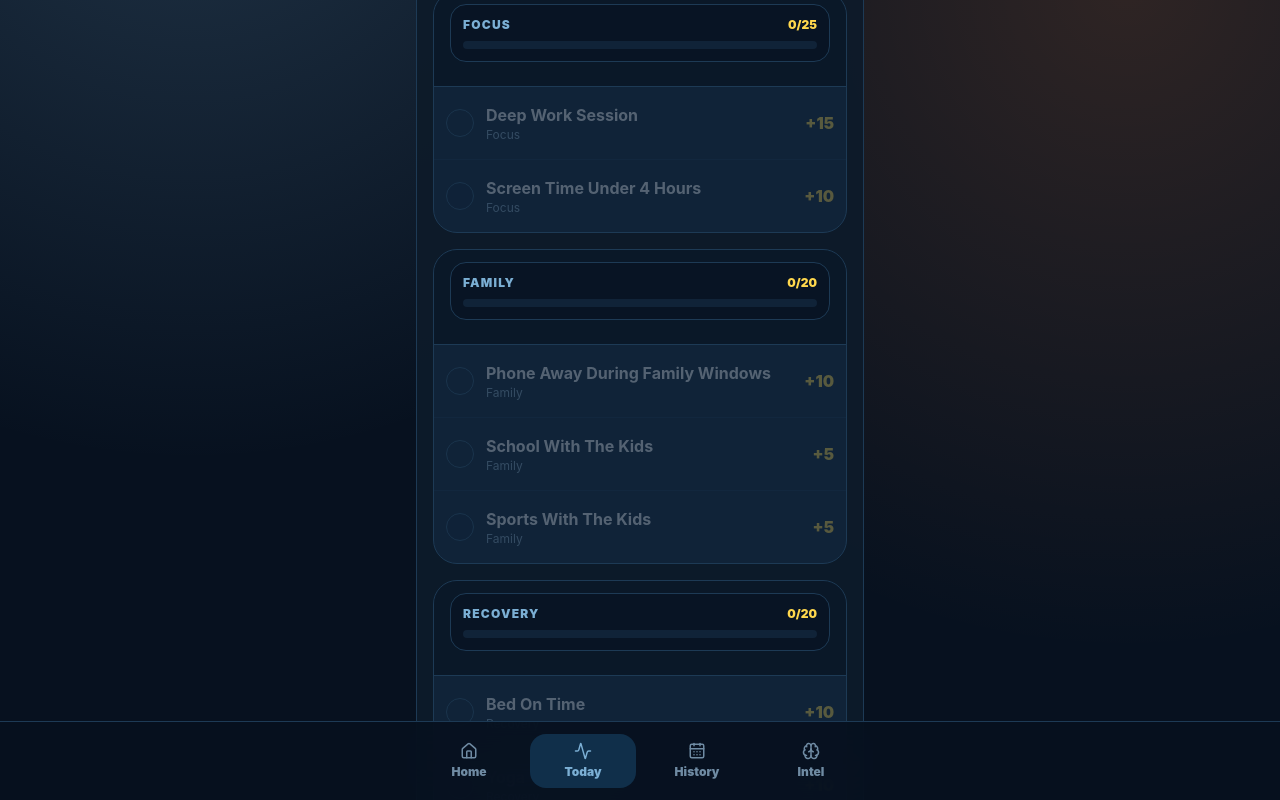
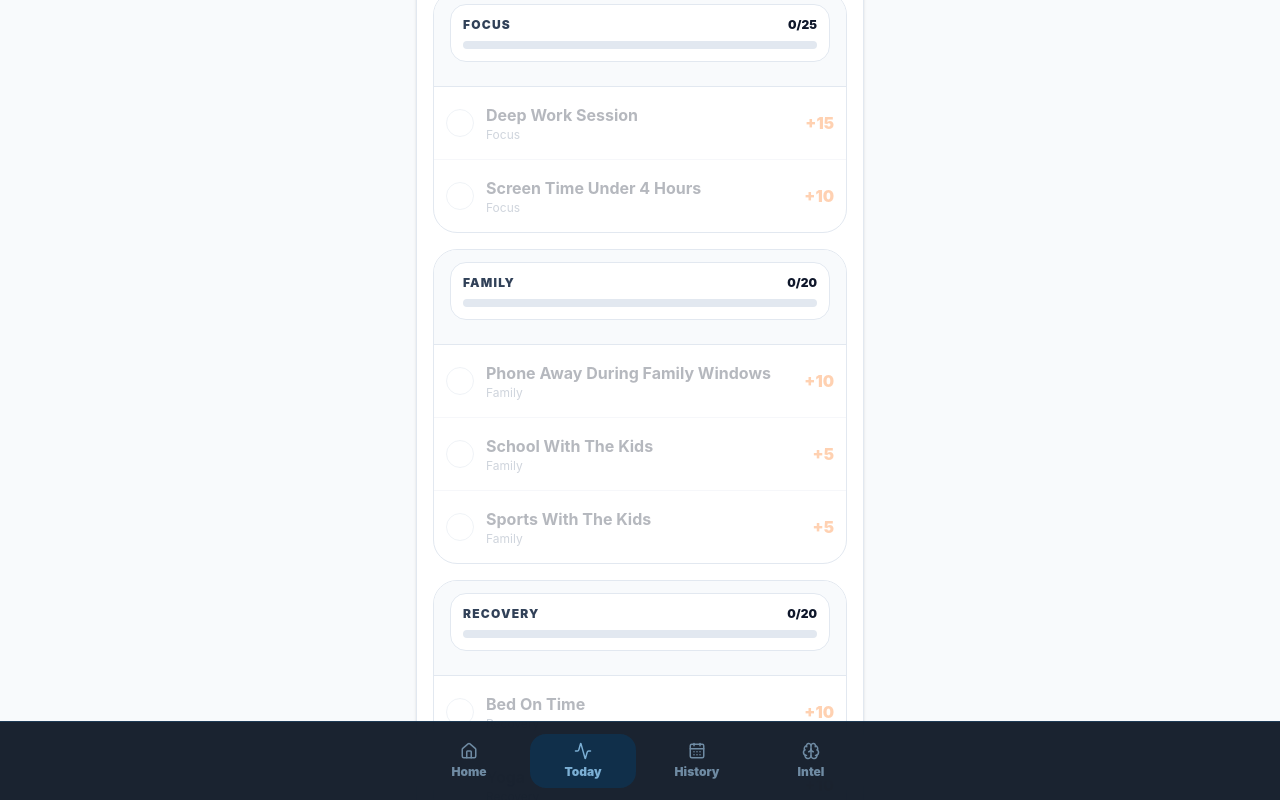
Before and after one commit to codyking0602/Habit-Tracker, a React (Vite) app: page / in a window 1280 px wide. Both pictures are taken after a click on the button 459 px from the left and 977 px from the top of the page. Shown: the part 432-1232 px from the top of the page. Built offline with nearby package versions, Linux system fonts and the light colour scheme.

Commit message:
Update App.jsx

```diff
--- a/src/App.jsx
+++ b/src/App.jsx
@@ -10,6 +10,15 @@ import {
 } from "lucide-react";
 
 const CORE_SECTIONS = ["Body", "Focus", "Family", "Recovery", "Nutrition", "Mind"];
+
+const SECTION_COLORS = {
+  Body: "#7BAFD4",
+  Focus: "#f97316",
+  Family: "#22c55e",
+  Recovery: "#a78bfa",
+  Nutrition: "#facc15",
+  Mind: "#38bdf8",
+};
 
 const CORE_HABITS = [
   { id: "exercise", label: "Exercise", points: 15, group: "Body" },
@@ -35,7 +44,7 @@ const BONUS_HABITS = [
 ];
 
 const MAX_CORE_POINTS = 110;
-const STORAGE_KEY = "momentum-os-v9";
+const STORAGE_KEY = "momentum-os-v8";
 
 const TIER_MESSAGES = {
   stable: [
@@ -279,9 +288,7 @@ function ProgressRing({ score }) {
 
       <div className="relative text-center">
         <div className="text-4xl font-black tracking-tight text-white">{score.core}</div>
-
         <div className="text-xs font-semibold text-[#9fb7cc]">/ 110 Points</div>
-
         <div className="mt-1 text-xs font-black" style={{ color: tier.color }}>
           {tier.label}
         </div>
@@ -366,75 +373,99 @@ function TierPopup({ popup, onClose }) {
   );
 }
 
-function SectionProgress({ section, day }) {
+function SectionProgress({ section, day, theme = "dark" }) {
   const { earned, max, percent } = getSectionScore(day, section);
+  const color = SECTION_COLORS[section] || "#7BAFD4";
 
   return (
-    <div className="mb-3 rounded-2xl border border-[#1d3a55] bg-[#07111f]/40 p-3">
+    <div className={theme === "light" ? "mb-3 rounded-2xl border border-slate-200 bg-white p-3" : "mb-3 rounded-2xl border border-[#1d3a55] bg-[#07111f]/40 p-3"}>
       <div className="mb-2 flex items-center justify-between">
-        <div className="text-xs font-black uppercase tracking-widest text-[#7BAFD4]">
+        <div className={theme === "light" ? "text-xs font-black uppercase tracking-widest text-slate-700" : "text-xs font-black uppercase tracking-widest text-[#7BAFD4]"}>
           {section}
         </div>
 
-        <div className="text-xs font-black text-[#ffd84d]">
+        <div className={theme === "light" ? "text-xs font-black text-slate-900" : "text-xs font-black text-[#ffd84d]"}>
           {earned}/{max}
         </div>
       </div>
 
-      <div className="h-2 overflow-hidden rounded-full bg-[#102338]">
+      <div className={theme === "light" ? "h-2 overflow-hidden rounded-full bg-slate-200" : "h-2 overflow-hidden rounded-full bg-[#102338]"}>
         <motion.div
           initial={false}
           animate={{ width: `${percent}%` }}
           transition={{ duration: 0.35 }}
-          className="h-full rounded-full bg-[#7BAFD4]"
+          className="h-full rounded-full"
+          style={{ backgroundColor: color }}
         />
       </div>
     </div>
   );
 }
 
-function HabitRow({ habit, checked, locked = false, disabled = false, onToggle, bonus = false }) {
+function HabitRow({
+  habit,
+  checked,
+  locked = false,
+  disabled = false,
+  onToggle,
+  bonus = false,
+  theme = "dark",
+}) {
   const isDisabled = locked || disabled;
+
+  const base =
+    theme === "light"
+      ? "flex w-full items-center gap-3 border-b border-slate-200 px-3 py-4 text-left last:border-b-0"
+      : "flex w-full items-center gap-3 border-b border-[#1d3a55]/70 px-3 py-4 text-left last:border-b-0";
+
+  const circle =
+    checked
+      ? "border-emerald-500 bg-emerald-500 text-white"
+      : theme === "light"
+      ? "border-slate-300 bg-white"
+      : "border-[#315b7a] bg-[#102338]";
 
   return (
     <motion.button
       type="button"
       whileTap={{ scale: isDisabled ? 1 : 0.98 }}
       onClick={() => !isDisabled && onToggle(habit)}
-      className={`flex w-full items-center gap-3 border-b border-[#1d3a55]/70 px-3 py-4 text-left last:border-b-0 ${
-        isDisabled ? "opacity-30" : ""
-      }`}
+      className={`${base} ${isDisabled ? "opacity-30" : ""}`}
     >
-      <div
-        className={`grid h-7 w-7 place-items-center rounded-full border ${
-          checked
-            ? "border-emerald-300 bg-emerald-400 text-[#07111f]"
-            : "border-[#315b7a] bg-[#102338]"
-        }`}
-      >
+      <div className={`grid h-7 w-7 place-items-center rounded-full border ${circle}`}>
         {checked && <Check size={17} strokeWidth={4} />}
       </div>
 
       <div className="min-w-0 flex-1">
         <div className="flex items-center gap-2">
-          <div className="truncate font-bold text-slate-100">{habit.label}</div>
+          <div className={theme === "light" ? "truncate font-bold text-slate-900" : "truncate font-bold text-slate-100"}>
+            {habit.label}
+          </div>
           {bonus && <Sparkles size={14} className="text-[#ffd84d]" />}
         </div>
 
-        {!bonus && <div className="text-xs text-[#86a7c2]">{habit.group}</div>}
+        {!bonus && (
+          <div className={theme === "light" ? "text-xs text-slate-500" : "text-xs text-[#86a7c2]"}>
+            {habit.group}
+          </div>
+        )}
       </div>
 
-      <div className="font-black text-[#ffd84d]">+{habit.points}</div>
+      <div className={theme === "light" ? "font-black text-orange-500" : "font-black text-[#ffd84d]"}>
+        +{habit.points}
+      </div>
     </motion.button>
   );
 }
 
-function Stat({ label, value }) {
+function Stat({ label, value, theme = "dark" }) {
   return (
-    <div className="rounded-2xl border border-[#1d3a55] bg-[#102338] p-3 text-center shadow-[0_0_25px_rgba(0,0,0,.28)]">
-      <div className="text-2xl font-black text-white">{value}</div>
+    <div className={theme === "light" ? "rounded-2xl border border-slate-200 bg-white p-3 text-center shadow-sm" : "rounded-2xl border border-[#1d3a55] bg-[#102338] p-3 text-center shadow-[0_0_25px_rgba(0,0,0,.28)]"}>
+      <div className={theme === "light" ? "text-2xl font-black text-slate-950" : "text-2xl font-black text-white"}>
+        {value}
+      </div>
 
-      <div className="mt-1 text-[10px] font-black uppercase tracking-wider text-[#86a7c2]">
+      <div className={theme === "light" ? "mt-1 text-[10px] font-black uppercase tracking-wider text-slate-500" : "mt-1 text-[10px] font-black uppercase tracking-wider text-[#86a7c2]"}>
         {label}
       </div>
     </div>
@@ -453,6 +484,26 @@ function NavButton({ active, onClick, icon, label }) {
       {icon}
       {label}
     </button>
+  );
+}
+
+function MonthlyBar({ month }) {
+  const width = Math.max(0, Math.min(135, month.avg));
+
+  return (
+    <div className="rounded-2xl border border-[#25384d] bg-[#111827] p-3">
+      <div className="mb-2 flex items-center justify-between">
+        <div className="text-sm font-black text-white">{monthLabel(month.month)}</div>
+        <div className="text-xs font-black text-[#9fb7cc]">{month.avg}%</div>
+      </div>
+
+      <div className="h-2 overflow-hidden rounded-full bg-[#1f2937]">
+        <div
+          className="h-full rounded-full bg-[#7BAFD4]"
+          style={{ width: `${width}%` }}
+        />
+      </div>
+    </div>
   );
 }
 
@@ -713,18 +764,34 @@ export default function LifeScoreboard() {
   );
 
   return (
-    <div className="min-h-screen bg-[#07111f] bg-[radial-gradient(circle_at_15%_10%,rgba(123,175,212,.22),transparent_28%),radial-gradient(circle_at_88%_18%,rgba(255,138,61,.16),transparent_30%)] px-4 pb-28 pt-5 text-slate-100">
+    <div
+      className={
+        tab === "today"
+          ? "min-h-screen bg-[#f8fafc] px-4 pb-28 pt-5 text-slate-950"
+          : tab === "history"
+          ? "min-h-screen bg-[#0c1220] bg-[radial-gradient(circle_at_20%_10%,rgba(123,175,212,.16),transparent_28%)] px-4 pb-28 pt-5 text-slate-100"
+          : tab === "insights"
+          ? "min-h-screen bg-[#100f24] bg-[radial-gradient(circle_at_20%_10%,rgba(167,139,250,.18),transparent_28%)] px-4 pb-28 pt-5 text-slate-100"
+          : "min-h-screen bg-[#07111f] bg-[radial-gradient(circle_at_15%_10%,rgba(123,175,212,.22),transparent_28%),radial-gradient(circle_at_88%_18%,rgba(255,138,61,.16),transparent_30%)] px-4 pb-28 pt-5 text-slate-100"
+      }
+    >
       <XpBurst burst={burst} />
       <TierPopup popup={tierPopup} onClose={() => setTierPopup(null)} />
 
       <div className="mx-auto max-w-md">
         <header className="mb-4 flex items-start justify-between gap-3">
           <div>
-            <h1 className="text-4xl font-black tracking-tighter text-[#7BAFD4]">
+            <h1
+              className={
+                tab === "today"
+                  ? "text-4xl font-black tracking-tighter text-slate-950"
+                  : "text-4xl font-black tracking-tighter text-[#7BAFD4]"
+              }
+            >
               Life Scoreboard
             </h1>
 
-            <p className="mt-1 text-sm text-[#9fb7cc]">
+            <p className={tab === "today" ? "mt-1 text-sm text-slate-500" : "mt-1 text-sm text-[#9fb7cc]"}>
               Consistency Compounds.
             </p>
           </div>
@@ -733,7 +800,11 @@ export default function LifeScoreboard() {
             value={date}
             onChange={(e) => setDate(e.target.value)}
             type="date"
-            className="max-w-[142px] rounded-2xl border border-[#1d3a55] bg-[#0d1b2a] px-3 py-2 text-sm font-bold text-slate-100 outline-none"
+            className={
+              tab === "today"
+                ? "max-w-[142px] rounded-2xl border border-slate-200 bg-white px-3 py-2 text-sm font-bold text-slate-950 outline-none"
+                : "max-w-[142px] rounded-2xl border border-[#1d3a55] bg-[#0d1b2a] px-3 py-2 text-sm font-bold text-slate-100 outline-none"
+            }
           />
         </header>
 
@@ -747,15 +818,13 @@ export default function LifeScoreboard() {
                   {score.totalPercent}%
                 </div>
 
-                <div className="mt-1 text-sm text-[#9fb7cc]">
-                  XP Percentage
-                </div>
+                <div className="mt-1 text-sm text-[#9fb7cc]">XP Percentage</div>
               </div>
 
               <div className="mt-5 grid grid-cols-3 gap-2">
-                <Stat label="This Month Stable" value={thisMonthStats.stable} />
-                <Stat label="This Month Elite" value={thisMonthStats.elite} />
-                <Stat label="Overdrive" value={thisMonthStats.overdrive} />
+                <Stat label="Current Streak" value={stats.streak} />
+                <Stat label="Stable This Month" value={thisMonthStats.stable} />
+                <Stat label="Month Avg XP" value={`${thisMonthStats.avg}%`} />
               </div>
 
               <div className="mt-4 rounded-2xl border border-[#ff8a3d]/30 bg-[#ff8a3d]/15 p-3 text-sm font-bold text-[#ffd6b9]">
@@ -770,9 +839,7 @@ export default function LifeScoreboard() {
                   <div className="text-xs text-[#86a7c2]">Priority #1</div>
                 </div>
 
-                <div className="font-black text-[#ffd84d]">
-                  {familyScore}/20
-                </div>
+                <div className="font-black text-[#ffd84d]">{familyScore}/20</div>
               </div>
 
               <div className="grid gap-2">
@@ -822,26 +889,23 @@ export default function LifeScoreboard() {
 
             <section className="mt-4 rounded-[1.7rem] border border-[#1d3a55] bg-[#0d1b2a]/95 p-4">
               <div className="font-black text-[#7BAFD4]">Latest Insight</div>
-
-              <p className="mt-2 text-sm leading-6 text-slate-300">
-                {insights[0]}
-              </p>
+              <p className="mt-2 text-sm leading-6 text-slate-300">{insights[0]}</p>
             </section>
           </motion.main>
         )}
 
         {tab === "today" && (
           <motion.main initial={{ opacity: 0, y: 8 }} animate={{ opacity: 1, y: 0 }}>
-            <section className="rounded-[1.7rem] border border-[#1d3a55] bg-[#0d1b2a]/95 p-4">
+            <section className="rounded-[1.7rem] border border-slate-200 bg-white p-4 shadow-sm">
               <div className="mb-2 flex items-center justify-between">
                 <div>
-                  <div className="font-black text-[#7BAFD4]">Core XP</div>
-                  <div className="text-xs text-[#86a7c2]">
+                  <div className="font-black text-slate-950">Core XP</div>
+                  <div className="text-xs text-slate-500">
                     {day.closed ? "Day Locked" : "Always Available"}
                   </div>
                 </div>
 
-                <div className="font-black text-[#ffd84d]">
+                <div className="font-black text-orange-500">
                   {score.core}/{MAX_CORE_POINTS}
                 </div>
               </div>
@@ -854,10 +918,10 @@ export default function LifeScoreboard() {
                 return (
                   <div
                     key={section}
-                    className="mb-4 overflow-hidden rounded-3xl border border-[#1d3a55] bg-[#102338] last:mb-0"
+                    className="mb-4 overflow-hidden rounded-3xl border border-slate-200 bg-white last:mb-0"
                   >
-                    <div className="border-b border-[#1d3a55] bg-[#07111f]/60 px-4 py-3">
-                      <SectionProgress section={section} day={day} />
+                    <div className="border-b border-slate-200 bg-slate-50 px-4 py-3">
+                      <SectionProgress section={section} day={day} theme="light" />
                     </div>
 
                     {habits.map((h) => (
@@ -867,6 +931,7 @@ export default function LifeScoreboard() {
                         checked={Boolean(day.core?.[h.id])}
                         disabled={day.closed}
                         onToggle={toggleCore}
+                        theme="light"
                       />
                     ))}
                   </div>
@@ -874,21 +939,17 @@ export default function LifeScoreboard() {
               })}
             </section>
 
-            <section className="mt-4 rounded-[1.7rem] border border-[#1d3a55] bg-[#0d1b2a]/95 p-4">
+            <section className="mt-4 rounded-[1.7rem] border border-slate-200 bg-white p-4 shadow-sm">
               <div className="mb-2 flex items-center justify-between">
                 <div>
-                  <div className="font-black text-[#ff8a3d]">Bonus XP</div>
-                  <div className="text-xs text-[#86a7c2]">
-                    Unlocks After 85% Core Momentum
-                  </div>
+                  <div className="font-black text-orange-500">Bonus XP</div>
+                  <div className="text-xs text-slate-500">Unlocks After 85% Core Momentum</div>
                 </div>
 
-                <div className="font-black text-[#ffd84d]">
-                  +{score.bonus}
-                </div>
+                <div className="font-black text-orange-500">+{score.bonus}</div>
               </div>
 
-              <div className="overflow-hidden rounded-3xl border border-[#1d3a55] bg-[#102338]">
+              <div className="overflow-hidden rounded-3xl border border-slate-200 bg-white">
                 {availableBonus.map((h) => (
                   <HabitRow
                     key={h.id}
@@ -898,6 +959,7 @@ export default function LifeScoreboard() {
                     disabled={day.closed}
                     onToggle={toggleBonus}
                     bonus
+                    theme="light"
                   />
                 ))}
               </div>
@@ -920,19 +982,17 @@ export default function LifeScoreboard() {
 
         {tab === "history" && (
           <motion.main initial={{ opacity: 0, y: 8 }} animate={{ opacity: 1, y: 0 }}>
-            <section className="rounded-[1.7rem] border border-[#1d3a55] bg-[#0d1b2a]/95 p-4">
+            <section className="rounded-[1.7rem] border border-[#25384d] bg-[#111827]/95 p-4">
               <div className="mb-4 flex items-center justify-between">
                 <div>
                   <div className="font-black text-[#7BAFD4]">History</div>
-                  <div className="text-xs text-[#86a7c2]">Monthly Heatmap</div>
+                  <div className="text-xs text-[#9fb7cc]">Monthly Heatmap</div>
                 </div>
 
-                <div className="text-sm font-black text-slate-300">
-                  Best {stats.bestStreak}
-                </div>
+                <div className="text-sm font-black text-slate-300">Best {stats.bestStreak}</div>
               </div>
 
-              <div className="grid grid-cols-7 gap-2 text-center text-[10px] font-black text-[#86a7c2]">
+              <div className="grid grid-cols-7 gap-2 text-center text-[10px] font-black text-[#9fb7cc]">
                 {["S", "M", "T", "W", "T", "F", "S"].map((d, i) => (
                   <div key={`${d}-${i}`}>{d}</div>
                 ))}
@@ -950,7 +1010,7 @@ export default function LifeScoreboard() {
                       key={k}
                       type="button"
                       onClick={() => openHistoryDay(k)}
-                      className={`grid aspect-square place-items-center rounded-xl border border-[#1d3a55] text-xs font-black ${heatClass}`}
+                      className={`grid aspect-square place-items-center rounded-xl border border-[#25384d] text-xs font-black ${heatClass}`}
                     >
                       {new Date(k + "T00:00:00").getDate()}
                     </button>
@@ -959,7 +1019,7 @@ export default function LifeScoreboard() {
               </div>
             </section>
 
-            <section className="mt-4 rounded-[1.7rem] border border-[#1d3a55] bg-[#0d1b2a]/95 p-4">
+            <section className="mt-4 rounded-[1.7rem] border border-[#25384d] bg-[#111827]/95 p-4">
               <div className="font-black text-[#7BAFD4]">All-Time Stats</div>
 
               <div className="mt-3 grid grid-cols-2 gap-2">
@@ -970,47 +1030,14 @@ export default function LifeScoreboard() {
               </div>
             </section>
 
-            <section className="mt-4 rounded-[1.7rem] border border-[#1d3a55] bg-[#0d1b2a]/95 p-4">
+            <section className="mt-4 rounded-[1.7rem] border border-[#25384d] bg-[#111827]/95 p-4">
               <div className="font-black text-[#7BAFD4]">Monthly Comparison</div>
 
               <div className="mt-3 space-y-3">
                 {monthlyComparison.length ? (
-                  monthlyComparison.map((m) => (
-                    <div
-                      key={m.month}
-                      className="rounded-2xl border border-[#1d3a55] bg-[#102338] p-3"
-                    >
-                      <div className="mb-2 flex items-center justify-between">
-                        <div className="font-black text-white">{monthLabel(m.month)}</div>
-                        <div className="font-black text-[#ffd84d]">{m.avg}% Avg XP</div>
-                      </div>
-
-                      <div className="grid grid-cols-4 gap-2 text-center text-xs">
-                        <div>
-                          <div className="font-black text-red-300">{m.drift}</div>
-                          <div className="text-[#86a7c2]">Drift</div>
-                        </div>
-                        <div>
-                          <div className="font-black text-[#fb923c]">{m.stable}</div>
-                          <div className="text-[#86a7c2]">Stable</div>
-                        </div>
-                        <div>
-                          <div className="font-black text-emerald-300">{m.elite}</div>
-                          <div className="text-[#86a7c2]">Elite</div>
-                        </div>
-                        <div>
-                          <div className="font-black text-[#b8860b]">{m.overdrive}</div>
-                          <div className="text-[#86a7c2]">Overdrive</div>
-                        </div>
-                      </div>
-
-                      <div className="mt-2 text-xs font-bold text-[#86a7c2]">
-                        Best Streak: {m.bestStreak}
-                      </div>
-                    </div>
-                  ))
+                  monthlyComparison.map((m) => <MonthlyBar key={m.month} month={m} />)
                 ) : (
-                  <div className="text-sm text-[#86a7c2]">No Month Data Yet.</div>
+                  <div className="text-sm text-[#9fb7cc]">No Month Data Yet.</div>
                 )}
               </div>
             </section>
@@ -1019,16 +1046,14 @@ export default function LifeScoreboard() {
 
         {tab === "insights" && (
           <motion.main initial={{ opacity: 0, y: 8 }} animate={{ opacity: 1, y: 0 }}>
-            <section className="rounded-[1.7rem] border border-[#1d3a55] bg-[#0d1b2a]/95 p-4">
-              <div className="font-black text-[#7BAFD4]">
-                Pattern Intelligence
-              </div>
+            <section className="rounded-[1.7rem] border border-violet-800/40 bg-[#17152f]/95 p-4">
+              <div className="font-black text-violet-300">Pattern Intelligence</div>
 
-              <div className="mt-3 overflow-hidden rounded-3xl border border-[#1d3a55] bg-[#102338]">
+              <div className="mt-3 overflow-hidden rounded-3xl border border-violet-800/40 bg-[#201b3f]">
                 {insights.map((x, i) => (
                   <div
                     key={i}
-                    className="border-b border-[#1d3a55] px-4 py-4 text-sm leading-6 text-slate-300 last:border-b-0"
+                    className="border-b border-violet-800/40 px-4 py-4 text-sm leading-6 text-slate-300 last:border-b-0"
                   >
                     {x}
                   </div>
@@ -1041,33 +1066,10 @@ export default function LifeScoreboard() {
 
       <nav className="fixed bottom-0 left-0 right-0 border-t border-[#1d3a55] bg-[#07111f]/92 px-3 py-3 backdrop-blur-xl">
         <div className="mx-auto grid max-w-md grid-cols-4 gap-2">
-          <NavButton
-            active={tab === "home"}
-            onClick={() => setTab("home")}
-            icon={<Home size={18} />}
-            label="Home"
-          />
-
-          <NavButton
-            active={tab === "today"}
-            onClick={() => setTab("today")}
-            icon={<Activity size={18} />}
-            label="Today"
-          />
-
-          <NavButton
-            active={tab === "history"}
-            onClick={() => setTab("history")}
-            icon={<CalendarDays size={18} />}
-            label="History"
-          />
-
-          <NavButton
-            active={tab === "insights"}
-            onClick={() => setTab("insights")}
-            icon={<Brain size={18} />}
-            label="Intel"
-          />
+          <NavButton active={tab === "home"} onClick={() => setTab("home")} icon={<Home size={18} />} label="Home" />
+          <NavButton active={tab === "today"} onClick={() => setTab("today")} icon={<Activity size={18} />} label="Today" />
+          <NavButton active={tab === "history"} onClick={() => setTab("history")} icon={<CalendarDays size={18} />} label="History" />
+          <NavButton active={tab === "insights"} onClick={() => setTab("insights")} icon={<Brain size={18} />} label="Intel" />
         </div>
       </nav>
     </div>
```
